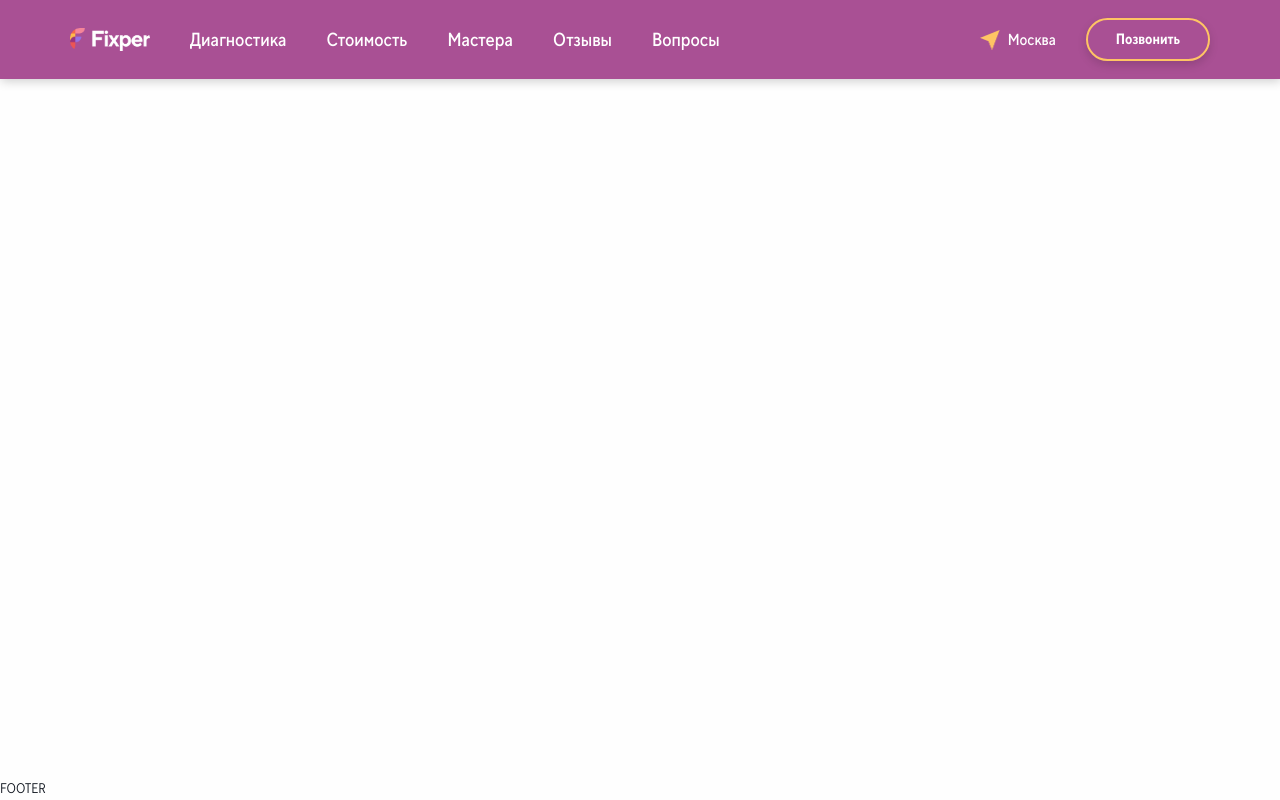
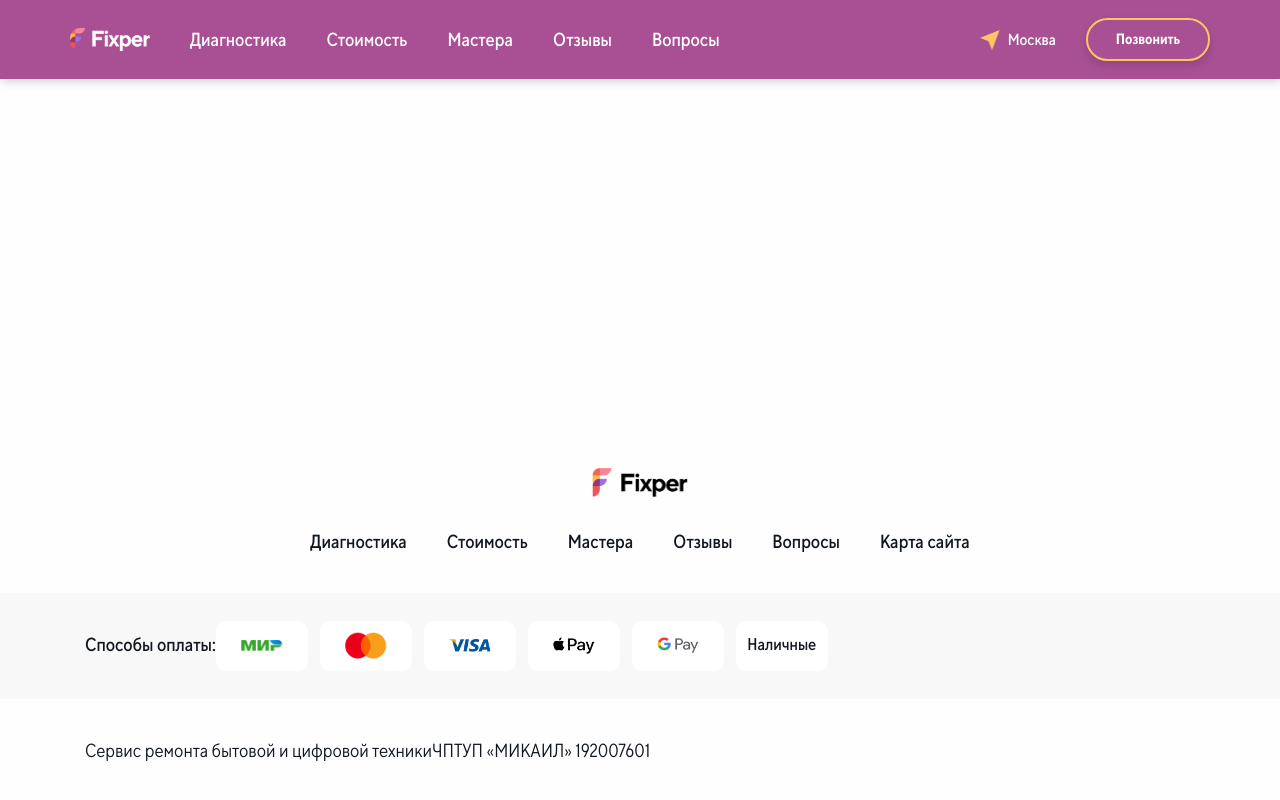
Before and after one commit to Mellroyz/practic_proj, a website built with Vite: page index.html in a window 1280 px wide. Built offline with nearby package versions, Linux system fonts and the light colour scheme.

Commit message:
feat: реализован Footer

```diff
--- a/index.html
+++ b/index.html
@@ -67,7 +67,58 @@
             </main>
         </div>
         <footer class="footer">
-            FOOTER
+            <div class="footer__top">
+                <div class="container">
+                    <div class="footer__top-content">
+                        <a href="/" class="footer__logo-link" aria-label="Fixper — на главную">
+                            <img src="src/assets/images/IconFooter.png" alt="Fixper" class="footer__logo" />
+                        </a>
+                        <nav class="footer__nav" aria-label="Навигация в подвале сайта">
+                            <ul class="footer__nav-list">
+                                <li><a href="#">Диагностика</a></li>
+                                <li><a href="#">Стоимость</a></li>
+                                <li><a href="#">Мастера</a></li>
+                                <li><a href="#">Отзывы</a></li>
+                                <li><a href="#">Вопросы</a></li>
+                                <li><a href="#">Карта сайта</a></li>
+                            </ul>
+                        </nav>
+                    </div>
+                </div>
+            </div>
+            <div class="footer__payments">
+                <div class="container">
+                    <div class="footer__payments-content">
+                        <span class="footer__payments-title">Способы оплаты:</span>
+                        <ul class="footer__payment-list" aria-label="Принимаемые способы оплаты">
+                            <li class="footer__payment" aria-label="МИР">
+                                <img src="src/assets/images/mir.png" alt="МИР" class="footer__payment-image" />
+                            </li>
+                            <li class="footer__payment" aria-label="Mastercard">
+                                <img src="src/assets/images/krasnorange.png" alt="Mastercard" class="footer__payment-image" />
+                            </li>
+                            <li class="footer__payment" aria-label="Visa">
+                                <img src="src/assets/images/visa.png" alt="Visa" class="footer__payment-image" />
+                            </li>
+                            <li class="footer__payment" aria-label="Apple Pay">
+                                <img src="src/assets/images/pay.png" alt="Apple Pay" class="footer__payment-image" />
+                            </li>
+                            <li class="footer__payment" aria-label="Google Pay">
+                                <img src="src/assets/images/Gpay.png" alt="Google Pay" class="footer__payment-image" />
+                            </li>
+                            <li class="footer__payment">Наличные</li>
+                        </ul>
+                    </div>
+                </div>
+            </div>
+            <div class="footer__bottom">
+                <div class="container">
+                    <div class="footer__bottom-content">
+                        <p class="footer__description">Сервис ремонта бытовой и цифровой техники</p>
+                        <p class="footer__company">ЧПТУП «МИКАИЛ» 192007601</p>
+                    </div>
+                </div>
+            </div>
         </footer>
     </div>
     <script type="module" src="src/main.ts"></script>
--- a/src/styles/layout/_footer.scss
+++ b/src/styles/layout/_footer.scss
@@ -1,26 +1,154 @@
 footer.footer {
-    .footer__content{
+    color: $color-text-primary;
+    background: $color-background-primary;
+
+    .container {
+        padding: 0 30px;
+    }
+
+    .footer__top-content {
         display: flex;
         flex-direction: column;
-        justify-content: center;
         align-items: center;
-        padding: 15px;
     }
 
-    hr {
-        border-bottom-color: $color-background-secondary;
-        width: 100%;
-        flex-grow: 1;
+    .footer__logo-link {
+        display: block;
+        width: 96px;
     }
 
-    .footer__link {
-        display: flex;
-        justify-content: center;
-        align-items: center;
-        flex-grow: 0;
+    .footer__logo {
+        display: block;
+        width: 100%;
+        height: auto;
     }
 
-    .footer__inc--gray {
-        color: $color-text-secondary;
+    .footer__nav {
+        margin-top: 35px;
+    }
+
+    .footer__nav-list {
+        display: flex;
+        flex-wrap: wrap;
+        justify-content: center;
+        gap: 12px 40px;
+    }
+
+    .footer__nav-list a {
+        color: inherit;
+        font-family: $font-family-tt-norms;
+        font-size: 19px;
+        font-weight: $font-weight-medium;
+        line-height: 20px;
+        text-decoration: none;
+    }
+
+    .footer__nav-list a:hover {
+        opacity: 0.7;
+    }
+
+    .footer__payments {
+        margin-top: 38px;
+        justify-content: center;
+        gap: 22px;
+        padding: 28px 0;
+        background: #f8f8f8;
+    }
+
+    .footer__payments-content {
+        display: flex;
+        align-items: center;
+    }
+
+    .footer__payments-title {
+        flex: 0 0 auto;
+        font-family: $font-family-tt-norms;
+        font-size: 19px;
+        font-weight: $font-weight-medium;
+    }
+
+    .footer__payment-list {
+        display: flex;
+        flex-wrap: wrap;
+        justify-content: center;
+        gap: 12px;
+    }
+
+    .footer__payment {
+        position: relative;
+        display: flex;
+        width: 92px;
+        height: 50px;
+        flex: 0 0 92px;
+        align-items: center;
+        justify-content: center;
+        border-radius: 10px;
+        background: $color-white;
+        font-family: $font-family-tt-norms;
+        font-size: 17px;
+        font-style: normal;
+        font-weight: $font-weight-medium;
+        white-space: nowrap;
+    }
+
+    .footer__payment-image {
+        position: absolute;
+        top: 50%;
+        left: 50%;
+        display: block;
+        width: 45%;
+        height: auto;
+        object-fit: contain;
+        transform: translate(-50%, -50%);
+    }
+
+    .footer__bottom {
+        margin: 38px auto 0;
+    }
+
+    .footer__bottom-content {
+        display: flex;
+        padding-bottom: 35px;
+        font-size: 19px;
+        font-family: $font-family-tt-norms;
+        font-weight: $font-weight-normal;
+    }
+
+    @include max-w($tablet) {
+        .footer__top-content {
+            padding-top: 42px;
+        }
+
+        .footer__payments-content {
+            flex-direction: column;
+        }
+
+        .footer__bottom-content {
+            flex-direction: column;
+            align-items: center;
+            gap: 8px;
+            text-align: center;
+            padding-bottom: 26px;
+        }
+
+        .footer__bottom {
+            margin-top: 26px;
+        }
+    }
+
+    @include max-w($mobile_lg) {
+        margin-top: 20px;
+
+        .footer__top-content {
+            padding-top: 140px;
+        }
+
+        .footer__bottom {
+            margin-top: 35px;
+        }
+
+        .footer__bottom-content {
+            padding-bottom: 12px;
+        }
     }
 }
```
Also changed, not shown: src/assets/images/Gpay.png (added), src/assets/images/IconFooter.png (added), src/assets/images/krasnorange.png (added), src/assets/images/mir.png (added), src/assets/images/pay.png (added), src/assets/images/visa.png (added).
